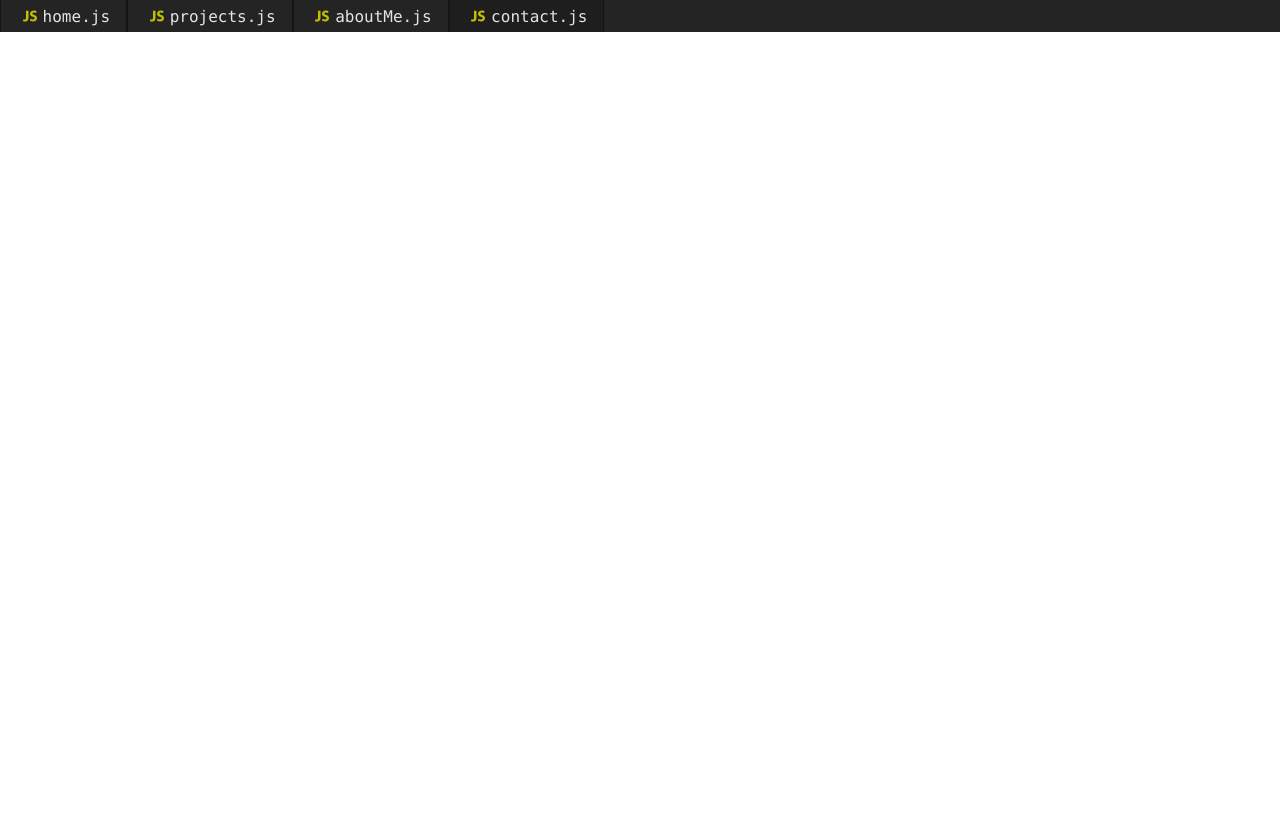
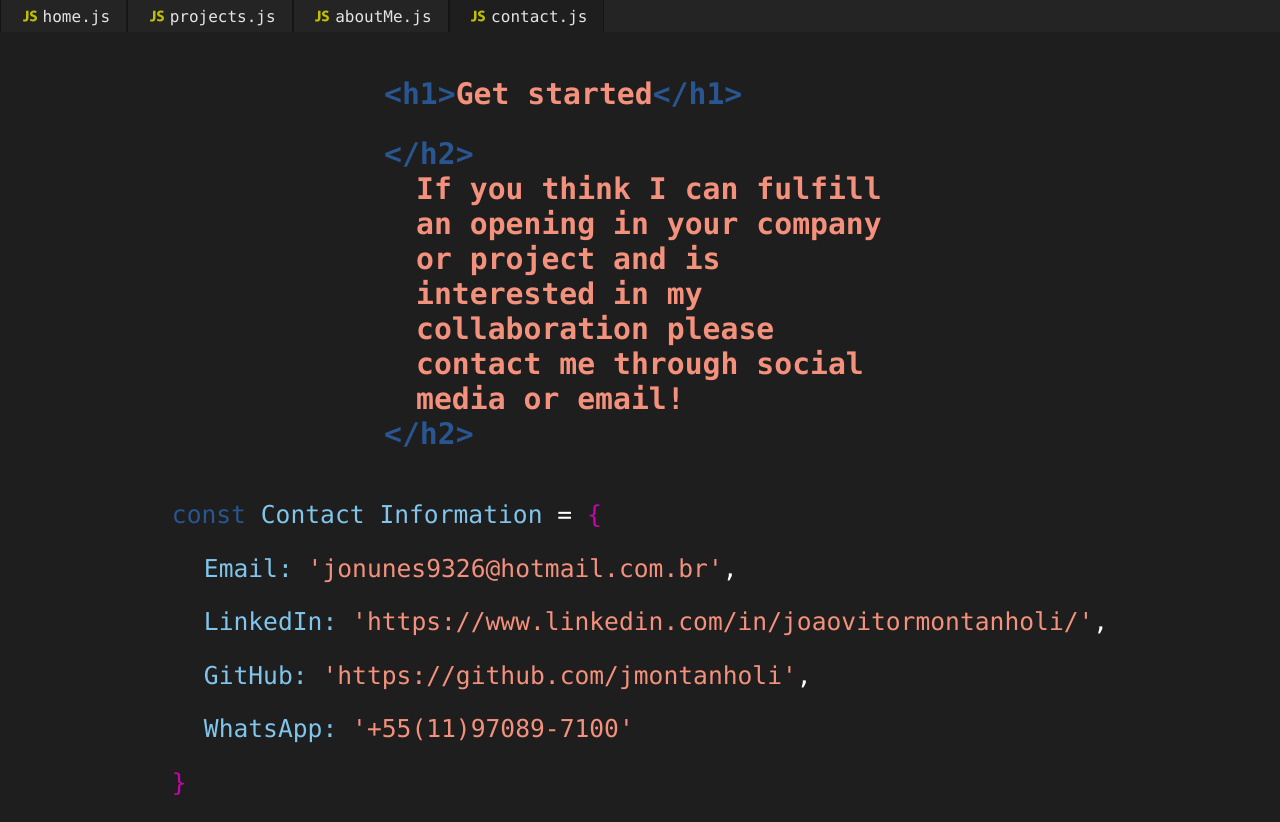
Before and after one commit to jmontanholi/newPortfolio-React, a React (Create React App) app: page /contact in a window 1280 px wide. Before the commit the page ends 800 px from the top, so only its background shows below. Built offline with nearby package versions, Linux system fonts and the light colour scheme.

Commit message:
Finish portfolio

```diff
--- a/src/App.js
+++ b/src/App.js
@@ -4,13 +4,14 @@ import Hero from './pages/heroSection';
 import Layout from './layout';
 import Projects from './pages/projectsSection';
 import AboutMe from './pages/aboutMeSection';
+import Contact from './pages/contact';
 
 function App() {
   return (
     <div className="App">
       <Routes>
         <Route element={<Layout />}>
-          <Route path="/contact" />
+          <Route path="/contact" element={<Contact />} />
           <Route path="/aboutMe" element={<AboutMe />} />
           <Route path="/projects" element={<Projects />} />
           <Route path="/" element={<Hero />} />
--- /dev/null
+++ b/src/assets/stylesheets/contact.module.scss
@@ -0,0 +1,31 @@
+.section {
+  background-color: #1E1E1E;
+  color: white;
+  display: flex;
+  align-items: center;
+  flex-wrap: wrap;
+  justify-content: space-evenly;
+  min-height: 100vh;
+  height: 100%;
+  min-width: 100vw;
+  width: 100%;
+  .titleDiv {
+    width: 40%;
+    font-size: calc(1rem + 0.3vw);
+    margin-top: 4%;
+    .h2Text {
+      margin-left: 2rem;
+      margin-bottom: 0;
+    }
+  }
+  .contentDiv {
+    font-size: calc(1.3rem + 0.3vw);
+    .link {
+      color: #f3917d;
+      text-decoration: none;
+    }
+    .objectInfo {
+      margin-left: 2rem;
+    }
+  }
+}
--- /dev/null
+++ b/src/pages/contact.js
@@ -0,0 +1,72 @@
+import React from 'react';
+import style from '../assets/stylesheets/contact.module.scss';
+
+const Contact = () => (
+  <section className={`${style.section}`}>
+    <div className={`${style.titleDiv}`}>
+      <h1 className={`${style.title}`}>
+        <span className="constBlue">{'<h1>'}</span>
+        <span className="contentOrange">Get started</span>
+        <span className="constBlue">{'</h1>'}</span>
+      </h1>
+      <h2 className={`${style.subTitle} contentOrange`}>
+        <span className="constBlue">{'</h2>'}</span>
+        <br />
+        <div className={`${style.h2Text}`}>
+          If you think I can fulfill an opening in
+          your company or project and is interested
+          in my collaboration please contact me through social media or email!
+        </div>
+        <span className="constBlue">{'</h2>'}</span>
+      </h2>
+    </div>
+    <div className={`${style.contentDiv}`}>
+      <div className={`${style.object}`}>
+        <p className={`${style.objectOpening}`}>
+          <span className="constBlue">const</span>
+          {' '}
+          <span className="constNameBlue">Contact Information</span>
+          {' '}
+          =
+          {' '}
+          <span className="curlyBraces">{'{'}</span>
+        </p>
+        <p className={`contentOrange ${style.objectInfo}`}>
+          <span className="constNameBlue">Email:</span>
+          {' '}
+          &apos;
+          <a className={`${style.link}`} href="mailto: jonunes9326@hotmail.com.br">jonunes9326@hotmail.com.br</a>
+          &apos;
+          <span className="comma">,</span>
+        </p>
+        <p className={`contentOrange ${style.objectInfo}`}>
+          <span className="constNameBlue">LinkedIn:</span>
+          {' '}
+          &apos;
+          <a className={`${style.link}`} href="https://www.linkedin.com/in/joaovitormontanholi/">https://www.linkedin.com/in/joaovitormontanholi/</a>
+          &apos;
+          <span className="comma">,</span>
+        </p>
+        <p className={`contentOrange ${style.objectInfo}`}>
+          <span className="constNameBlue">GitHub:</span>
+          {' '}
+          &apos;
+          <a className={`${style.link}`} href="https://github.com/jmontanholi">https://github.com/jmontanholi</a>
+          &apos;
+          <span className="comma">,</span>
+        </p>
+        <p className={`contentOrange ${style.objectInfo}`}>
+          <span className="constNameBlue">WhatsApp:</span>
+          {' '}
+          &apos;+55(11)97089-7100&apos;
+        </p>
+        <p className={`${style.objectClosing} curlyBraces`}>
+          {'}'}
+          <span className={`${style.writeEffect}`} />
+        </p>
+      </div>
+    </div>
+  </section>
+);
+
+export default Contact;
```
